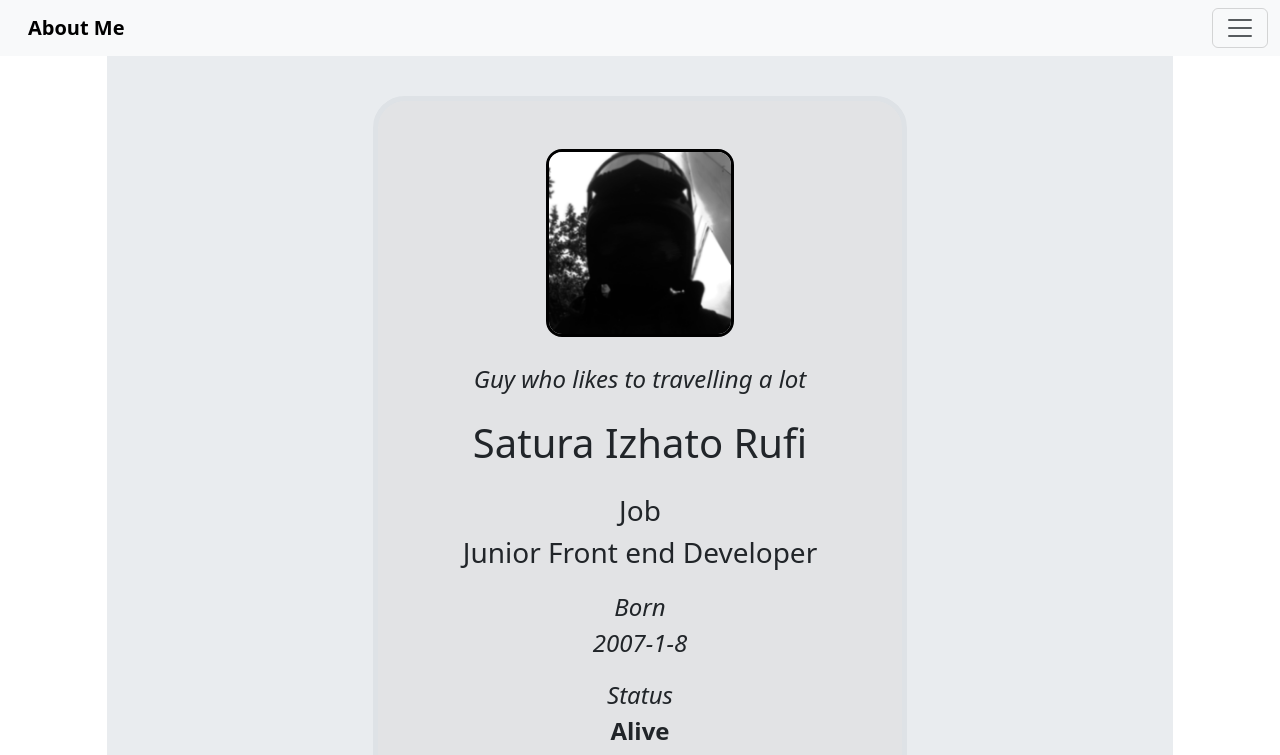
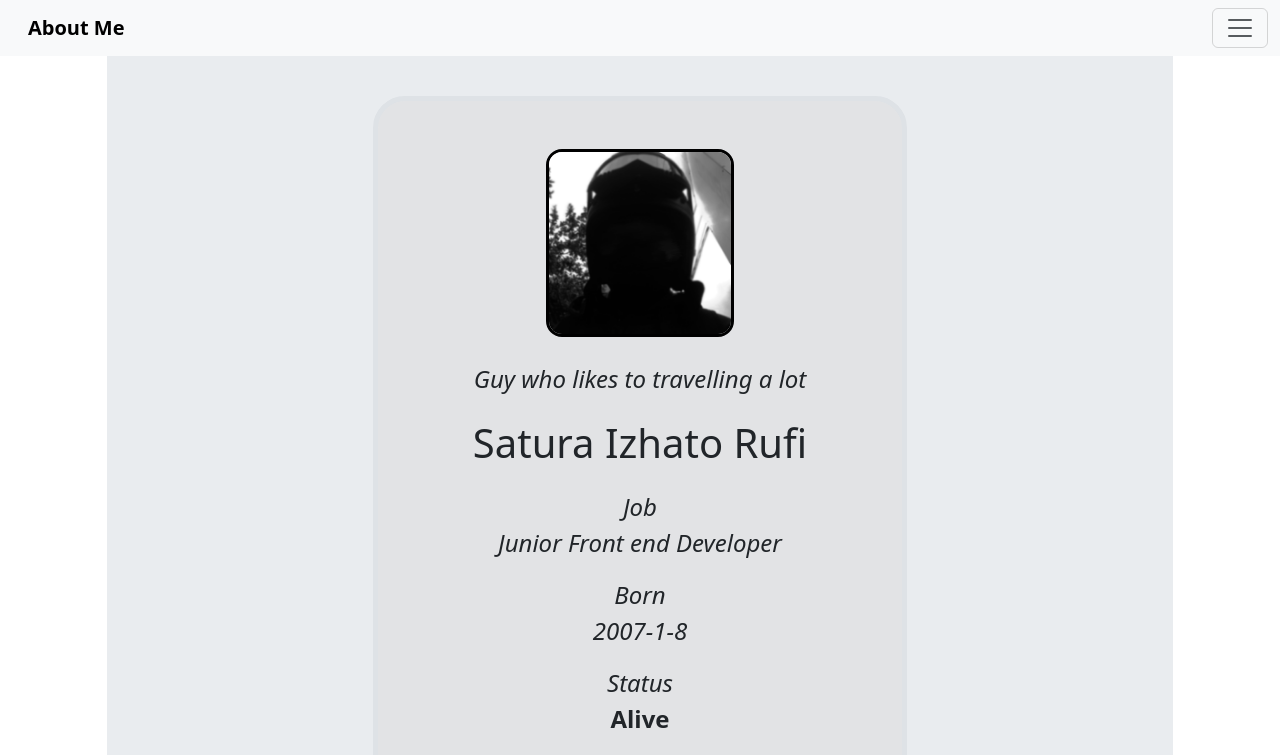
Before and after one commit to AyamGorengMadura/Home-Page, a plain HTML site: page about.html in a window 1280 px wide. Shown: the top 755 px of the page. Drawn offline with nearby package versions, Linux system fonts and the light colour scheme.

Commit message:
Update about.html

```diff
--- a/about.html
+++ b/about.html
@@ -64,7 +64,7 @@
                 <img src="Assets/abatukam.jpg" alt="foto" class="fs-6 mt-5 rounded rounded-4" id="img-1">
                 <p class="fs-4 pt-4 fst-italic">Guy who likes to travelling a lot</p>
                 <p class="fs-1">Satura Izhato Rufi</p>
-                <p class="fs-3">Job <br> Junior Front end Developer</p>
+                <p class="fs-4 fst-italic">Job <br> Junior Front end Developer</p>
                 <p class="fs-4 fst-italic">Born <br> 2007-1-8</p>
                 <p class="fs-4 "><i>Status</i> <br> <b>Alive</b> </p>
 
```
